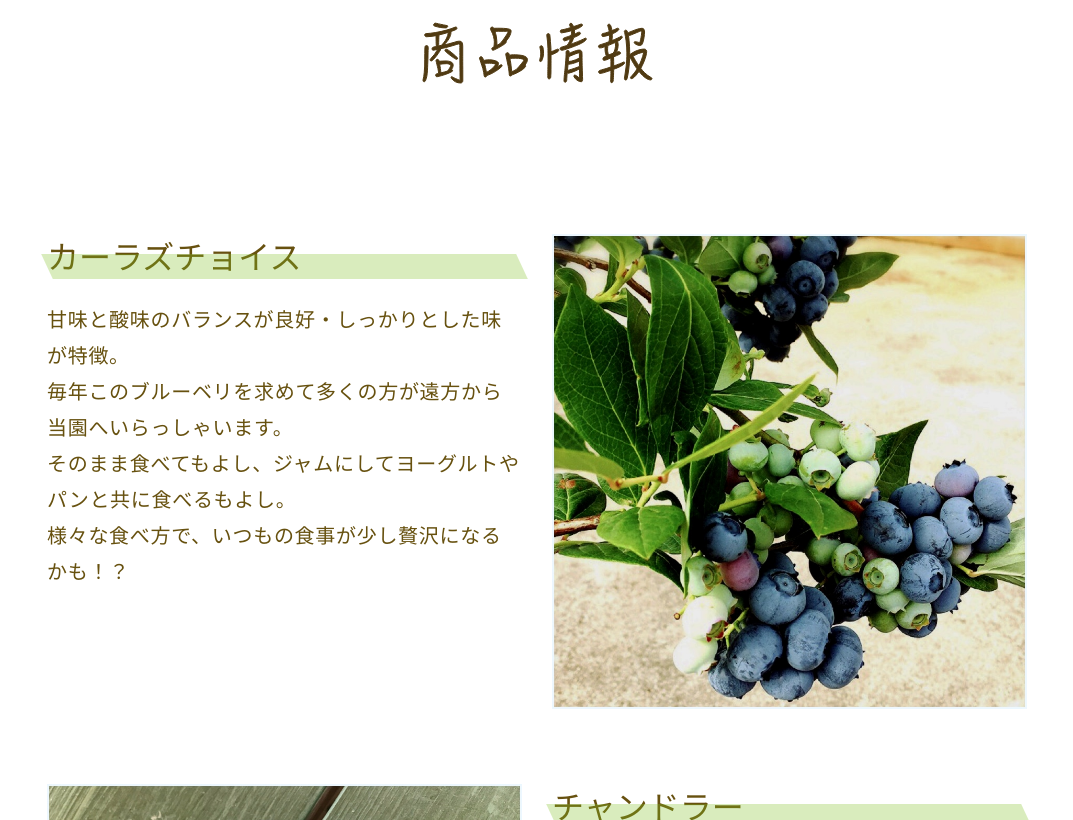
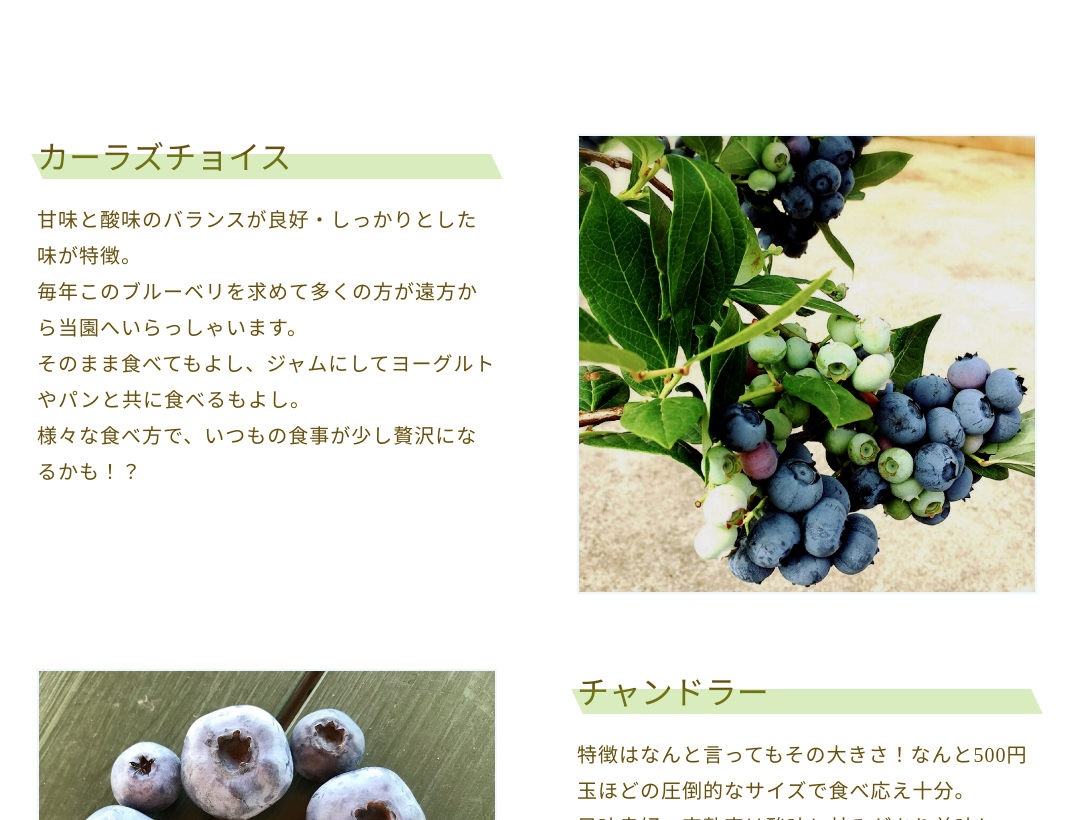
Before and after one commit to KazushiNitta/izumizaki-blueberry, a website built with webpack: page src/index.ejs in a window 1280 px wide. Shown: the part 1980-2800 px from the top of the page, without its empty margins (103-1176 px from the left). Built offline with nearby package versions, Linux system fonts and the light colour scheme; files whose address does not match are found by name.

```diff
--- a/src/assets/stylesheets/layout/_contact.scss
+++ b/src/assets/stylesheets/layout/_contact.scss
@@ -6,40 +6,59 @@
   background: rgba(255, 255, 255, 0.4);
 
   @include mq(pc) {
-    padding: 150px;
-    padding-bottom: 0;
+    padding: 150px 50px 0;
   }
 }
 
 .l-contact__wrapper {
+  @include mq(pc) {
     background-color: #EDF5FB;
     padding: 100px 0 200px 0;
     box-shadow: 0 2px 3px rgba(128, 128, 128, 0.7);
+    max-width: 1000px;
+    margin: 0 auto;
+  }
 }
 
 .l-contact__titleImg {
+  @include mq(pc) {
     width: 350px;
     margin: 0 auto;
   }
+}
 
 .l-contact__container {
+  @include mq(pc) {
     max-width: 650px;
     margin: 20px auto;
   }
+}
+
+.l-contact__area {
+  @include mq(pc) {
+    padding: 0 30px;
+  }
+}
 
 .l-contanct__form {
+  @include mq(pc) {
     width: 100%;
     margin-top: 25px;
   }
+}
 
 .l-contact__label {
+  color: #67510F;
+
+  @include mq(pc) {
     display: block;
     font-size: 20px;
     font-weight: bold;
-  color: #67510F;
+  }
 }
 
 .l-contact__input {
+  @include mq(pc) {
     width: 100%;
     height: 55px;
     margin-top: 10px;
@@ -47,16 +66,20 @@
     font-size: 20px;
     padding: 20px;
   }
+}
 
 .l-contact__textarea {
+  @include mq(pc) {
     width: 100%;
     border-style: none;
     margin-top: 10px;
     font-size: 20px;
     padding: 20px;
   }
+}
 
 .l-contact__button {
+  @include mq(pc) {
     display: block;
     width: 400px;
     height: 65px;
@@ -67,3 +90,4 @@
     background-color: #DDDDDD;
     color: #FFFFFF;
   }
+}
--- a/src/assets/stylesheets/layout/_customer.scss
+++ b/src/assets/stylesheets/layout/_customer.scss
@@ -1,6 +1,6 @@
 .l-customer {
   @include mq(pc) {
-    padding: 150px;
+    padding: 100px 30px;
   }
 }
 
@@ -11,11 +11,16 @@
 }
 
 .l-customer__contents {
-  margin-top: 50px;
-  display: flex;
-  justify-content: space-between;
+  @include mq(pc) {
+    margin: 50px auto 0;
+    display: flex;
+    justify-content: space-between;
+    max-width: 900px;
+  }
 }
 
 .l-customer__voice {
-  width: 30%;
+  @include mq(pc) {
+    width: 30%;
+  }
 }
--- a/src/assets/stylesheets/layout/_facility.scss
+++ b/src/assets/stylesheets/layout/_facility.scss
@@ -6,8 +6,7 @@
   background: rgba(255, 255, 255, 0.4);
 
   @include mq(pc) {
-    padding: 150px;
-    padding-bottom: 0;
+    padding: 150px 30px 0;
   }
 }
 
@@ -18,7 +17,10 @@
 }
 
 .l-facility__mainContents {
-  margin-top: 50px;
+  @include mq(pc) {
+    max-width: 1000px;
+    margin: 50px auto 0;
+  }
 }
 
 .l-facility__wrapper {
@@ -34,6 +36,7 @@
     display: flex;
     align-items: flex-start;
     gap: 0 5%;
+    flex: 0 3 460px;
   }
 }
 
@@ -58,7 +61,7 @@
 
   @include mq(pc) {
     font-size: 20px;
-    width: 50%;
+    width: 460px;
     letter-spacing: .7px;
     line-height: 1.8;
   }
@@ -78,17 +81,25 @@
 }
 
 .l-facility__dataTexts:first-of-type {
-  margin-top: 15px;
+  @include mq(pc) {
+    margin-top: 15px;
+  }
 }
 
 .l-facility__dataTexts:nth-of-type(4) {
-  margin-top: 15px;
+  @include mq(pc) {
+    margin-top: 15px;
+  }
 }
 
 .l-facility__supplement {
-  font-size: 15px;
+  @include mq(pc) {
+    font-size: 15px;
+  }
 }
 
 .l-facility__supplement:first-of-type {
-  margin-top: 15px;
+  @include mq(pc) {
+    margin-top: 15px;
+  }
 }
--- a/src/assets/stylesheets/layout/_footer.scss
+++ b/src/assets/stylesheets/layout/_footer.scss
@@ -1,81 +1,135 @@
 .l-footer {
+  @include mq(pc) {
     margin-top: -100px;
-  overflow: hidden;
-  z-index: 1;
+    z-index: 5;
+    position: relative;
+  }
 }
 
 .l-footer__inner {
+  background-color: #66CC00;
+
+  @include mq(pc) {
     padding-top: 5%;
-  background-color: #66CC00;
     border-radius: 1000px 1000px 0 0 / 150px 150px 0 0;
-  margin: 0 -100px;
+    width: 100vw;
+  }
+}
+
+.l-footer__top {
+  @include mq(pc) {
+    position: absolute;
+    top: -10%;
+    left: 50%;
+    transform: translateX(-50%);
+    width: fit-content;
+    z-index: 10;
+  }
+}
+
+.l-footer__topImg {
+  @include mq(pc) {
+    width: 8vw;
+    height: 8vw;
+  }
 }
 
 .l-footer__wrapper {
-  max-width:1000px;
+  @include mq(pc) {
+    max-width:1100px;
     margin: 0 auto;
+    padding: 0 50px;
     display: flex;
     justify-content: space-between;
   }
+}
 
 .l-footer__tel {
+  color: #67510F;
+
+  @include mq(pc) {
     font-size: 12px;
-  color: #67510F;
     margin-top: 15px;
+  }
 }
 
 .l-footer__number {
   color: #FFFFFF;
+
+  @include mq(pc) {
     font-size: 14px;
+  }
 }
 
 .l-footer__postCode {
+  color: #67510F;
+
+  @include mq(pc) {
     margin-top: 15px;
-  color: #67510F;
     font-size: 12px;
+  }
 }
 
 .l-footer__address {
+  color: #67510F;
+
+  @include mq(pc) {
     font-size: 12px;
-  color: #67510F;
+  }
 }
 
 .l-footer__supplement {
   background-color: #88CD29;
   color: #67510F;
+
+  @include mq(pc) {
     padding: 7px;
     margin-top: 15px;
     width: 240px;
     font-size: 12px;
   }
+}
 
 .l-footer__sns {
+  @include mq(pc) {
     display: flex;
     gap: 0 15px;
     text-align: center;
   }
+}
 
 .l-footer__icon {
+  @include mq(pc) {
     width: 60px;
     height: 60px;
     margin: 0 auto;
   }
+}
 
 .l-footer__facebook {
+  color: #67510F;
+
+  @include mq(pc) {
     font-size: 12px;
-  color: #67510F;
+  }
 }
 
 .l-footer__twiter {
+  color: #67510F;
+
+  @include mq(pc) {
     font-size: 12px;
-  color: #67510F;
+  }
 }
 
 .l-footer__copyright {
+  color: #503A1280;
+
+  @include mq(pc) {
     max-width: 1000px;
     margin: 0 auto;
     padding: 20px 0;
     text-align: center;
-  color: #503A1280;
     font-size: 12px;
   }
+}
--- a/src/assets/stylesheets/layout/_header.scss
+++ b/src/assets/stylesheets/layout/_header.scss
@@ -4,7 +4,23 @@
     background-image: url(images/bg_header_pc.png);
     background-size: cover;
     background-position: center;
+    position: relative;
   }
+}
+
+.l-header__icon {
+  background-color: #FFFFFF;
+  width: 15%;
+  padding: 20px;
+  border-radius: 50%;
+  position: absolute;
+  left: 50%;
+  bottom: -20%;
+  transform: translateX(-50%);
+}
+
+.l-header__imgIcon {
+  margin: 0 auto;
 }
 
 .l-header__imageInner {
@@ -24,14 +40,15 @@
 }
 
 .l-header__imageButtonLink {
+  background-color: #4F3912;
+  border: 3px solid #fff;
+
   @include mq(pc) {
     display: block;
     width: 100px;
     height: 100px;
-    background-color: #4F3912;
     position: relative;
     border-radius: 50%;
-    border: 3px solid #fff;
   }
 }
 
@@ -52,7 +69,8 @@
 
 .l-header__navInner {
   @include mq(pc) {
-    margin: 0 150px;
+    margin: 0 auto;
+    max-width: 1000px;
   }
 }
 
@@ -78,6 +96,7 @@
 
   @include mq(pc) {
     font-size: 14px;
+    width: fit-content;
   }
 }
 
@@ -86,7 +105,7 @@
   color: #e19820;
 
   @include mq(pc) {
-    font-size: 20px;
+    font-size: 18px;
   }
 }
 
@@ -102,6 +121,22 @@
   width: 300px;
 }
 
+.l-header__item {
+  position: relative;
+}
+
+.l-header__item::before {
+  content: "";
+  width: 0;
+  height: 0;
+  border: 7px solid transparent;
+  border-top-color: #67510F;
+  position: absolute;
+  bottom: -100%;
+  left: 50%;
+  transform: translateX(-50%);
+}
+
 .l-header__linkImg {
   height: 22px;
 }
--- a/src/assets/stylesheets/layout/_info.scss
+++ b/src/assets/stylesheets/layout/_info.scss
@@ -6,8 +6,7 @@
   background: rgba(255, 255, 255, 0.4);
 
   @include mq(pc) {
-    padding: 150px;
-    padding-bottom: 0;
+    padding: 100px 30px 0;
   }
 }
 
@@ -28,7 +27,6 @@
   @include mq(pc) {
     display: flex;
     justify-content: space-between;
-    gap: 0 30px;
   }
 }
 
@@ -46,7 +44,13 @@
 
 .l-info__content {
   @include mq(pc) {
-    flex: 1;
+    flex: 0 1 460px;
+  }
+}
+
+.l-info__img {
+  @include mq(pc) {
+    width: 460px;
   }
 }
 
@@ -70,13 +74,9 @@
 .l-info__articleText {
   font-size: 20px;
   color: #67510F;
-  letter-spacing: .7px;
+  letter-spacing: 1px;
   line-height: 1.8;
   margin-top: 20px;
-}
-
-.l-info__img {
-  flex: 1;
 }
 
 .l-info__subContents {
@@ -101,6 +101,6 @@
 .l-info__subText {
   flex: 1;
   font-size: 18px;
-  letter-spacing: .7px;
+  letter-spacing: .8px;
   color: #67510F;
 }
--- a/src/assets/stylesheets/layout/_map.scss
+++ b/src/assets/stylesheets/layout/_map.scss
@@ -6,19 +6,28 @@
   background: rgba(255, 255, 255, 0.4);
 
   @include mq(pc) {
-    padding: 100px 150px;
+    padding: 100px 50px;
   }
 }
 
 .l-map_wrapper {
   background-color: #F5F5F5;
+
+  @include mq(pc) {
+    padding: 0 20px;
+    margin: 0 auto;
+    max-width: 900px;
+  }
 }
 
 .l-map__contents {
   color: #67510F;
+
+  @include mq(pc) {
     max-width: 650px;
     margin: 0 auto;
     padding: 50px 0;
+  }
 }
 
 .l-map__title {
@@ -30,39 +39,54 @@
 }
 
 .l-map__drawing {
+  background-color: #FFFFFF;
+
+  @include mq(pc) {
     margin-top: 50px;
     width: 100%;
     height: 400px;
-  background-color: #FFFFFF;
+  }
 }
 
 .l-map__postCode {
+  @include mq(pc) {
     margin-top: 12px;
     font-size: 12px;
   }
+}
 
 .l-map__container {
+  @include mq(pc) {
     margin-top: 5px;
     display: flex;
     gap: 30px;
   }
+}
 
 .l-map__address {
+  @include mq(pc) {
     font-size: 20px;
     font-weight: bold;
   }
+}
 
 .l-map__link {
+  @include mq(pc) {
     text-decoration: underline;
+  }
 }
 
 .l-map__supplement {
+  @include mq(pc) {
     margin-top: 10px;
     font-size: 12px;
   }
+}
 
 .l-map__time {
+  @include mq(pc) {
     margin-top: 10px;
     font-size: 20px;
     font-weight: bold;
   }
+}
--- a/src/assets/stylesheets/layout/_price.scss
+++ b/src/assets/stylesheets/layout/_price.scss
@@ -6,8 +6,7 @@
   background: rgba(255, 255, 255, 0.4);
 
   @include mq(pc) {
-    padding: 150px;
-    padding-bottom: 0;
+    padding: 150px 30px 0;
   }
 }
 
@@ -19,7 +18,8 @@
 
 .l-price__mainContents {
   @include mq(pc) {
-    margin-top: 50px;
+    max-width: 1000px;
+    margin: 50px auto 0;
   }
 }
 
@@ -27,7 +27,6 @@
   @include mq(pc) {
     display: flex;
     justify-content: space-between;
-    max-width: 1000px;
     margin: 0 auto;
   }
 }
@@ -44,6 +43,7 @@
     display: flex;
     align-items: flex-start;
     gap: 0 5%;
+    flex: 0 3 460px;
   }
 }
 
@@ -66,7 +66,7 @@
 
 .l-price__dataContent {
   @include mq(pc) {
-    width: 50%;
+    width: 500px;
     line-height: 1.8;
   }
 }
@@ -99,7 +99,7 @@
 
 .l-price__supplement {
   @include mq(pc) {
-    font-size: 15px;
+    font-size: 14px;
     color: #67510F;
   }
 }
@@ -115,6 +115,8 @@
 }
 
 .l-price__lists {
+  color: #67510F;
+
   @include mq(pc) {
     display: block;
     width: 650px;
@@ -122,7 +124,6 @@
     font-size: 20px;
     letter-spacing: .7px;
     line-height: 2;
-    color: #67510F;
   }
 }
 
--- a/src/assets/stylesheets/layout/_top.scss
+++ b/src/assets/stylesheets/layout/_top.scss
@@ -1,6 +1,6 @@
 .l-top {
   @include mq(pc) {
-    padding: 150px;
+    padding: 100px 120px 150px;
     background-image: url(images/bg_overview_pc.jpg);
   }
 }
@@ -14,7 +14,7 @@
 
 .l-top__mainContents {
   @include mq(pc) {
-    width: fit-content;
+    max-width: 650px;
     margin: 0 auto;
     text-align: center;
   }
@@ -44,7 +44,7 @@
   @include mq(pc) {
     margin-top: 40px;
     display: flex;
-    gap: 0 60px;
+    justify-content: space-between;
 
   }
 }
@@ -53,7 +53,7 @@
   color: #67510F;
 
   @include mq(pc) {
-    flex: 1;
+    flex: 0 1 460px;
   }
 }
 
@@ -75,6 +75,6 @@
 
 .l-top__img {
   @include mq(pc) {
-    flex: 1;
+    width: 460px;
   }
 }
--- a/src/index.js
+++ b/src/index.js
@@ -33,3 +33,5 @@
 import './assets/images/text_footer.svg'
 import './assets/images/icon_footer_facebook.svg'
 import './assets/images/icon_footer_twitter.png'
+import './assets/images/logo_header.svg'
+import './assets/images/icon_footer_top.svg'
```
Also changed, not shown: src/index.ejs (+10 -6 lines). Lines whose indentation alone changed are shown as unchanged.
